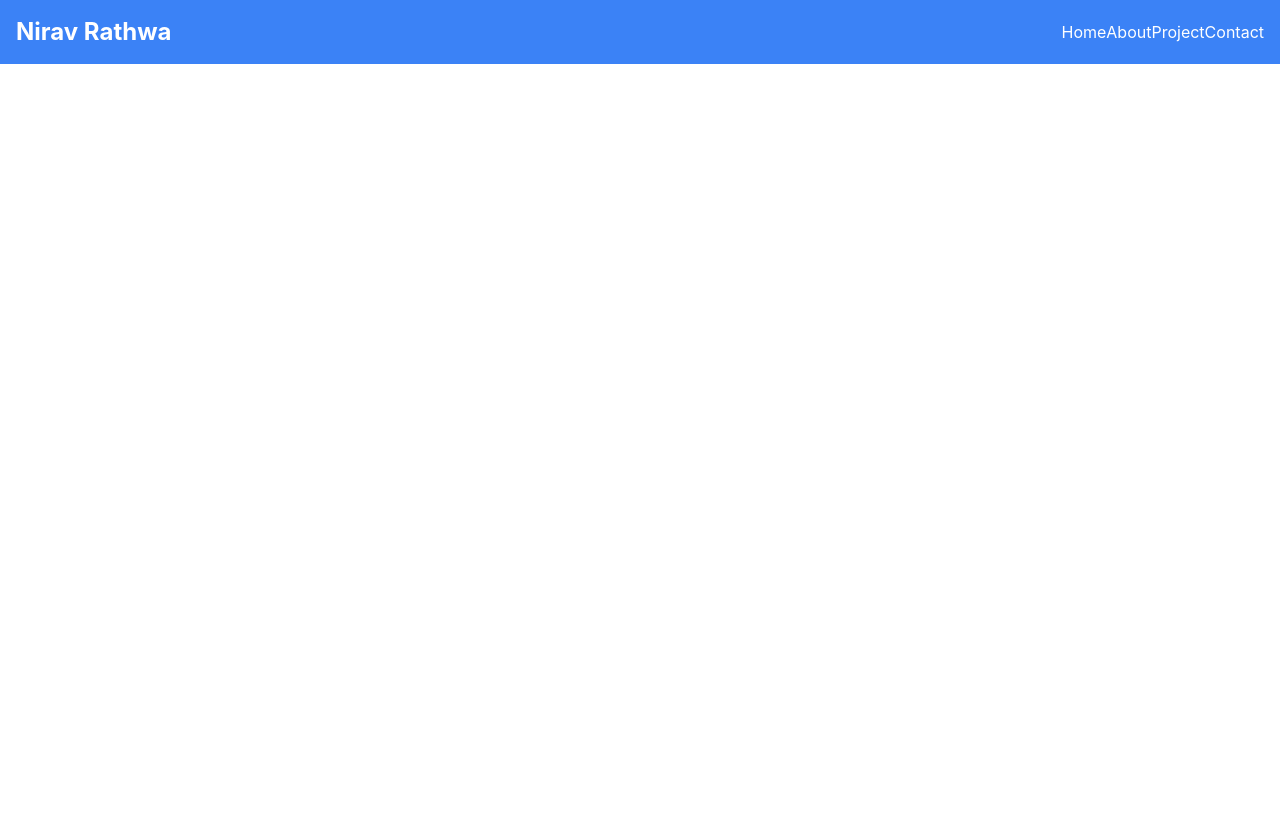
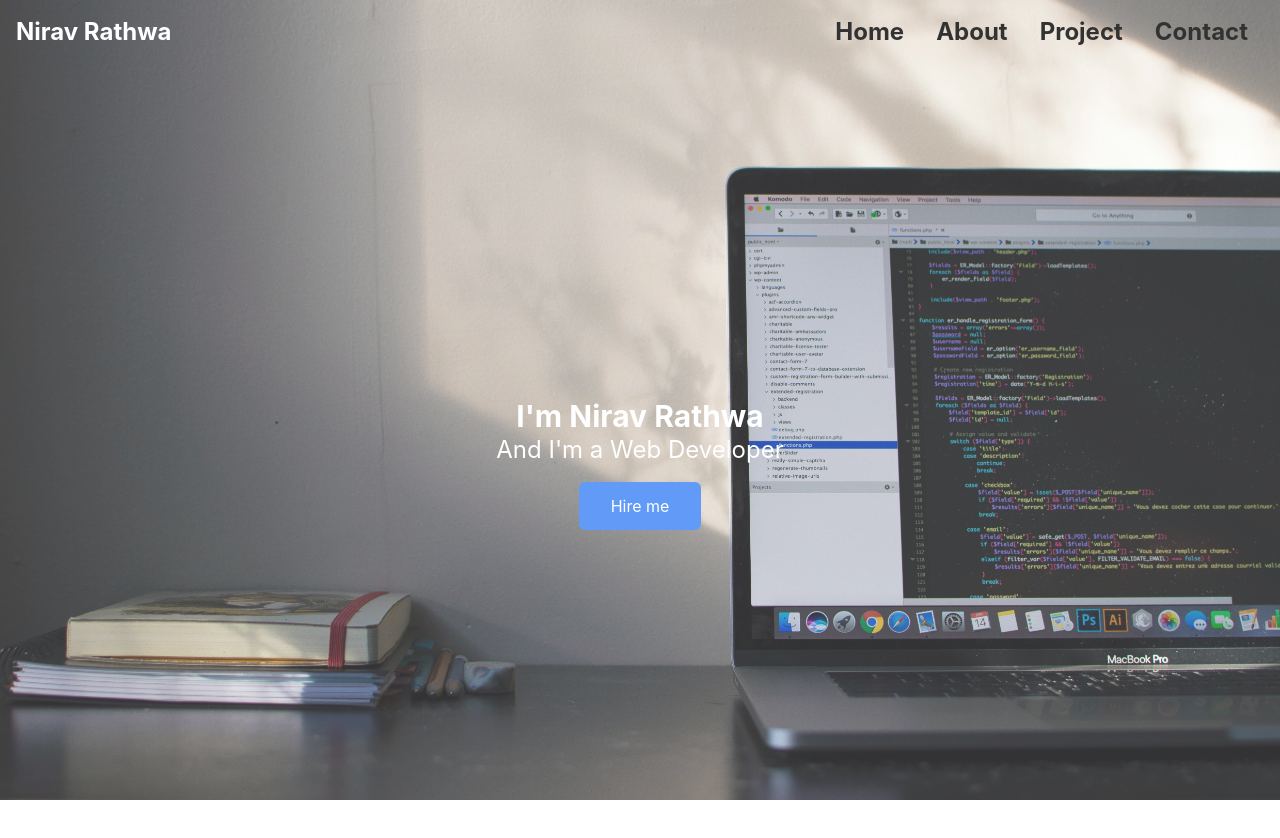
Before and after one commit to NiravRathva/My_Portfolio, a React (Create React App) app: page / in a window 1280 px wide. Shown: the top 838 px of the page. Before the commit the page ends 800 px from the top, so only its background shows below. Built offline with nearby package versions, Linux system fonts and the light colour scheme.

Commit message:
added Intro coponent and refactored Navbar

```diff
--- a/public/index.html
+++ b/public/index.html
@@ -9,7 +9,7 @@
       name="description"
       content="Web site created using create-react-app"
     />
-    <link rel="apple-touch-icon" href="%PUBLIC_URL%/logo192.png" />
+    <!-- <link rel="apple-touch-icon" href="%PUBLIC_URL%/logo192.png" /> -->
     <!--
       manifest.json provides metadata used when your web app is installed on a
       user's mobile device or desktop. See https://developers.google.com/web/fundamentals/web-app-manifest/
--- a/src/App.js
+++ b/src/App.js
@@ -1,9 +1,19 @@
 import Navbar from "./Component/Navbar";
-
+import Intro from "./Component/Intro";
+import bgImage from "./Images/bg1.jpg";
 function App() {
   return (
-    <div className="App ">
-   <Navbar/>
+    <div className="App">
+      {/* Shared background container */}
+      <div
+        className=" bg-cover bg-center h-96 md:h-screen opacity-80 "
+        style={{ backgroundImage: `url(${bgImage})`, zIndex: 1 }}
+      >
+         <Navbar style={{ zIndex: 2 }} />
+      <Intro style={{ zIndex: 2 }} />
+      </div>
+
+
     </div>
   );
 }
--- /dev/null
+++ b/src/Component/Intro.js
@@ -0,0 +1,19 @@
+import React from 'react';
+
+const Intro = () => {
+  return (
+    <div className="flex flex-col items-center justify-center h-full text-white">
+      <h1 className="text-lg md:text-xl lg:text-2xl xl:text-3xl font-bold">
+        I'm Nirav Rathwa
+      </h1>
+      <h1 className="text-base md:text-lg lg:text-xl xl:text-2xl">
+        And I'm a Web Developer
+      </h1>
+      <button className="mt-4 px-4 md:px-6 lg:px-8 py-2 md:py-2 lg:py-3 bg-blue-500 hover:bg-blue-600 text-white rounded-md text-sm md:text-base">
+        Hire me
+      </button>
+    </div>
+  );
+};
+
+export default Intro;
--- a/src/Component/Navbar.js
+++ b/src/Component/Navbar.js
@@ -1,6 +1,6 @@
-import React, { useState } from 'react';
-import MenuOutlinedIcon from '@mui/icons-material/MenuOutlined';
-import CloseIcon from '@mui/icons-material/Close';
+import React, { useState } from "react";
+import MenuOutlinedIcon from "@mui/icons-material/MenuOutlined";
+import CloseIcon from "@mui/icons-material/Close";
 const Navbar = () => {
   const [isOpen, setIsOpen] = useState(false);
 
@@ -9,7 +9,7 @@ const Navbar = () => {
   };
 
   return (
-    <nav className="bg-blue-500 p-4">
+    <nav className=" p-4">
       <div className="container mx-auto flex justify-between items-center">
         <a href="/" className="text-white text-2xl font-bold">
           Nirav Rathwa
@@ -23,24 +23,36 @@ const Navbar = () => {
         </div>
 
         {/* Navigation links */}
-        <ul className={`md:flex  ${isOpen ? 'block' : 'hidden'}`}>
+        <ul className={`md:flex  ${isOpen ? "block" : "hidden"}`}>
           <li>
-            <a href="/" className="text-white">
+            <a
+              href="/"
+              className="text-black text-base md:text-lg lg:text-lg font-black md:font-bold xl:text-2xl mx-4"
+            >
               Home
             </a>
           </li>
           <li>
-            <a href="/about" className="text-white">
+            <a
+              href="/about"
+              className="text-black  text-base md:text-lg lg:text-lg font-black md:font-bold xl:text-2xl mx-4"
+            >
               About
             </a>
           </li>
           <li>
-            <a href="/project" className="text-white">
+            <a
+              href="/project"
+              className="text-black  text-base md:text-lg lg:text-lg font-black md:font-bold xl:text-2xl mx-4"
+            >
               Project
             </a>
           </li>
           <li>
-            <a href="/contact" className="text-white">
+            <a
+              href="/contact"
+              className="text-black  text-base md:text-lg lg:text-lg font-black md:font-bold xl:text-2xl mx-4"
+            >
               Contact
             </a>
           </li>
```
Also changed, not shown: src/Images/bg1.jpg (added).
